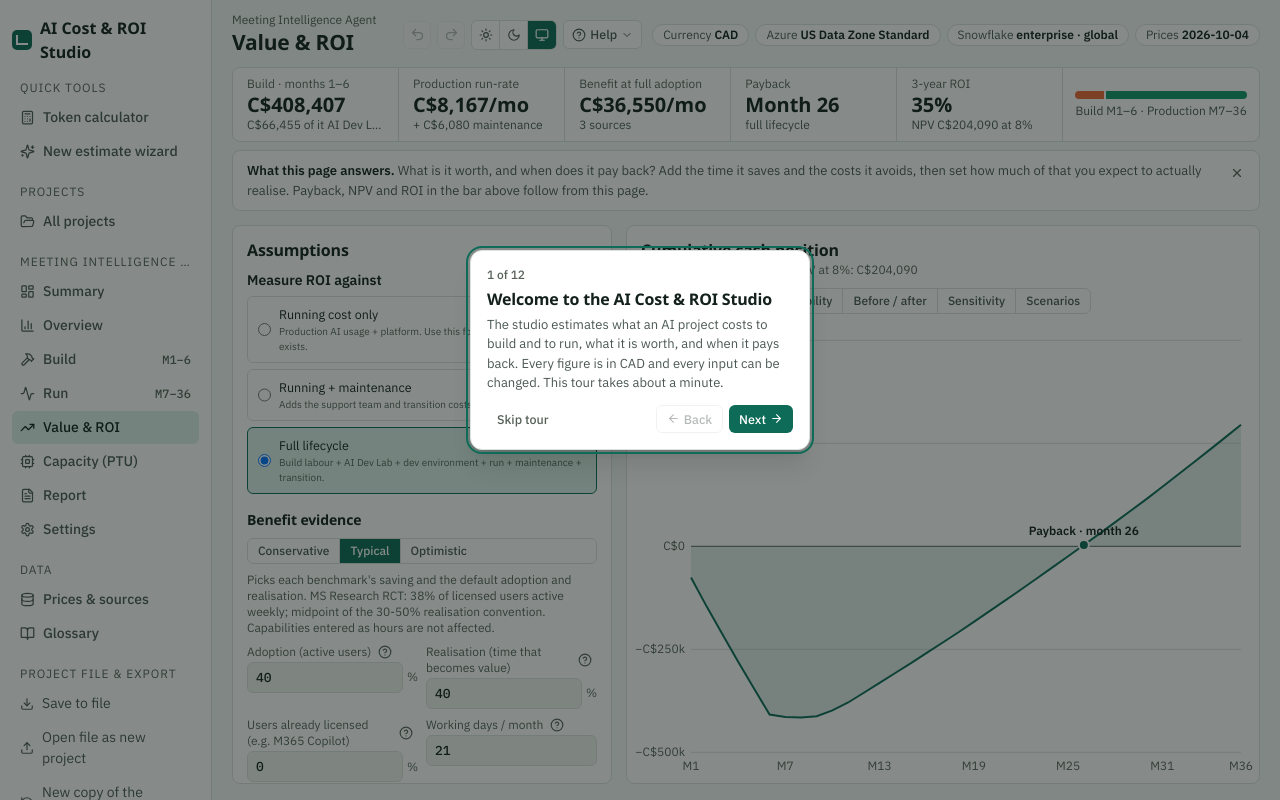
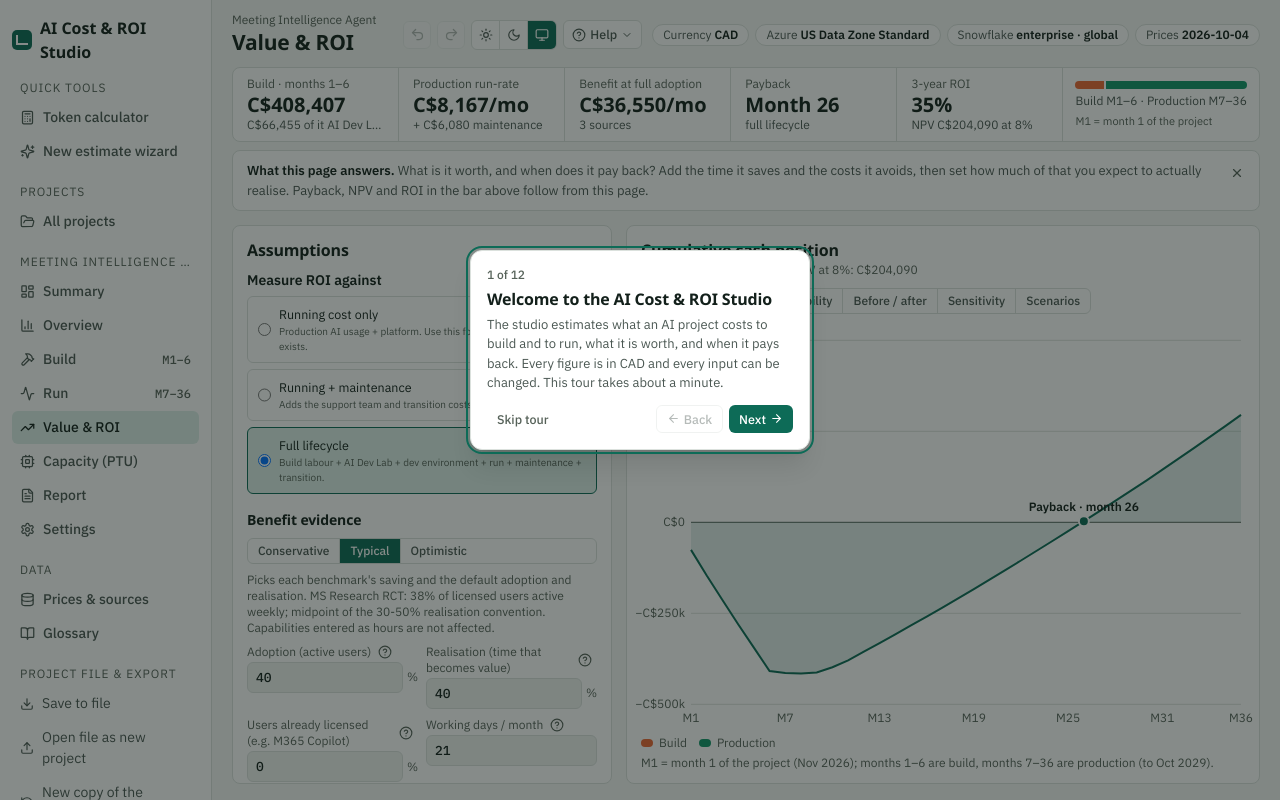
Before and after one commit to nitin27may/ai-roi-calculator, a Next.js app in the folder apps/web/: page /roi in a window 1280 px wide. Built offline with nearby package versions, Linux system fonts and the light colour scheme.

Commit message:
Month legends on Overview, Summary, ROI and the KPI bar

```diff
--- a/apps/web/app/overview/page.tsx
+++ b/apps/web/app/overview/page.tsx
@@ -5,6 +5,7 @@ import type { Month } from "@studio/engine";
 import { Card, CardHead, Pill, Seg } from "@/components/ui";
 import { Legend, useSize } from "@/components/charts";
 import { Story } from "@/components/story";
+import { MonthLegend } from "@/components/months";
 import { catalog, useLedger, useLevers } from "@/lib/compute";
 import { useStudio } from "@/lib/store";
 import { cad, kcad } from "@/lib/format";
@@ -38,6 +39,7 @@ export default function Overview() {
             <Legend items={[{ label: "Build", color: "var(--build)" }, { label: "Production", color: "var(--run)" }, { label: "Platform", color: "var(--platform)" }, { label: "Maintenance", color: "var(--maint)" }, { label: "Benefit", color: "var(--benefit)" }]} />
           </CardHead>
           <LifecycleCanvas />
+          <MonthLegend className="px-3.5 pb-3" />
         </Card>
         <Card>
           <div className="px-3.5 pb-2 pt-3">
--- a/apps/web/app/roi/page.tsx
+++ b/apps/web/app/roi/page.tsx
@@ -8,6 +8,7 @@ import { CumulativeLine, Legend } from "@/components/charts";
 import { catalog, deploymentOptions, modelOptions, useLedger } from "@/lib/compute";
 import { useStudio } from "@/lib/store";
 import { AddMenu } from "@/components/add-menu";
+import { MonthLegend } from "@/components/months";
 import { ConfidenceField, FinanceInputs, ValueItems } from "@/components/roi-extras";
 import { cad, cn, fmt } from "@/lib/format";
 
@@ -30,7 +31,7 @@ export default function Roi() {
           sub={tab === "scenarios" ? "What-ifs compared with the baseline on the selected cost basis" : `Benefit minus ${BASES.find((b) => b.value === project.roi.basis)!.label.toLowerCase()} · NPV at ${project.roi.discountRatePct}%: ${cad(roi.npv)}`}>
           <Seg label="View" value={tab} onChange={setTab} options={[{ value: "cash", label: "Cash" }, { value: "years", label: "By year" }, { value: "capabilities", label: "By capability" }, { value: "beforeAfter", label: "Before / after" }, { value: "sensitivity", label: "Sensitivity" }, { value: "scenarios", label: "Scenarios" }]} />
         </CardHead>
-        {tab === "cash" ? <div className="flex min-h-0 flex-1 px-1.5 pb-1.5"><CumulativeLine values={roi.cumulative} payback={roi.paybackMonth} /></div>
+        {tab === "cash" ? <><div className="flex min-h-0 flex-1 px-1.5 pb-1.5"><CumulativeLine values={roi.cumulative} payback={roi.paybackMonth} /></div><MonthLegend className="px-3.5 pb-3" /></>
           : <div className="min-h-0 flex-1 overflow-auto scroll-hint px-3.5 pb-3.5">{tab === "years" ? <Years /> : tab === "capabilities" ? <Capabilities /> : tab === "beforeAfter" ? <BeforeAfterView /> : tab === "sensitivity" ? <Tornado /> : <Scenarios />}</div>}
       </Card>
     </div>
--- a/apps/web/app/summary/page.tsx
+++ b/apps/web/app/summary/page.tsx
@@ -5,6 +5,7 @@ import { WIDE_RANGE_TEXT, compareScenarios, moneyBand } from "@studio/engine";
 import { Card, CardHead } from "@/components/ui";
 import { BulletBar, CumulativeLine, RangeBar, RankedBars, ViewToggle, Waterfall } from "@/components/charts";
 import { Story } from "@/components/story";
+import { MonthLegend } from "@/components/months";
 import { Dumbbell } from "@/components/charts-compare";
 import { CumulativeTable, DriversTable, FinanceMeasures, HeadlineTiles, RiskSummary, VerdictChip, WATERFALL_COST_IDS, WaterfallTable, wideDrivers } from "@/components/summary-parts";
 import { catalog, useSummary } from "@/lib/compute";
@@ -72,6 +73,7 @@ export default function Summary() {
             <ViewToggle table={<CumulativeTable values={roi.cumulative} />}>
               <CumulativeLine values={roi.cumulative} payback={roi.paybackMonth} className="relative h-[260px] shrink-0" />
             </ViewToggle>
+            <MonthLegend className="mt-2" />
           </div>
         </Card>
       </div>
--- a/apps/web/components/shell.tsx
+++ b/apps/web/components/shell.tsx
@@ -14,6 +14,7 @@ import { HelpMenu } from "@/components/help-menu";
 import { PageIntro } from "@/components/page-intro";
 import { ProductTour } from "@/components/product-tour";
 import { ThemeToggle } from "@/components/theme-toggle";
+import { monthLegendText } from "@/lib/months";
 import { catalog, useLedger } from "@/lib/compute";
 import { cad, cn, fmt } from "@/lib/format";
 import { DRAWER_CLOSE_EVENT, DRAWER_OPEN_EVENT, readSidebarCollapsed, writeSidebarCollapsed } from "@/lib/prefs";
@@ -208,7 +209,8 @@ function KpiBar() {
   const bar = (
     <>
       <div className="grid h-2 gap-0.5 overflow-hidden rounded" style={{ gridTemplateColumns: `${B}fr ${H - B}fr` }}><i className="bg-[var(--s2)]" /><i className="bg-[var(--s3)]" /></div>
-      <span className="text-xs text-ink-2">Build M1–{B} · Production M{B + 1}–{H}</span>
+      <span className="text-xs text-ink-2" title={monthLegendText(project.startDate, B, H)}>Build M1–{B} · Production M{B + 1}–{H}</span>
+      <span className="text-[11px] text-muted">M1 = month 1 of the project</span>
     </>
   );
   return (
```
